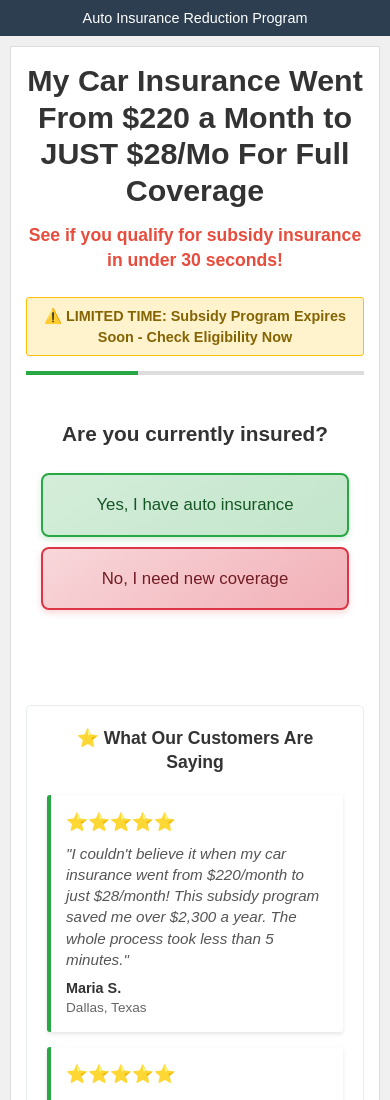
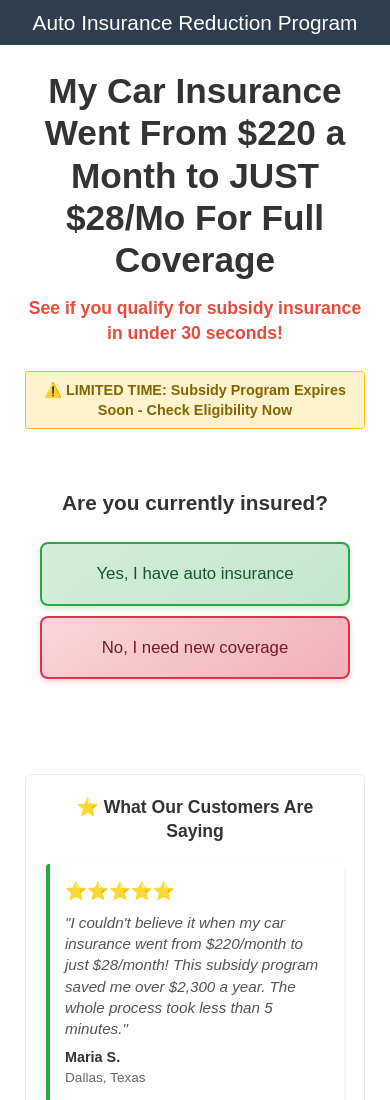
Before and after one commit to strikernr/ins, a plain HTML site: page auto/index.html in a window 390 px wide. Shown: the top 1100 px of the page. Drawn offline with Linux system fonts and the light colour scheme.

Commit message:
Add files via upload

```diff
--- a/auto/index.html
+++ b/auto/index.html
@@ -34,7 +34,7 @@
 
         body {
             font-family: Arial, sans-serif;
-            background: #f0f0f0;
+            background: white;
             min-height: 100vh;
             color: #333;
             line-height: 1.4;
@@ -49,7 +49,7 @@
             text-align: center;
             padding: 8px 0;
             width: 100%;
-            font-size: 0.9em;
+            font-size: 1.3em;
             font-weight: normal;
         }
 
@@ -59,7 +59,6 @@
             padding: 20px;
             background: white;
             margin-top: 20px;
-            border: 1px solid #ddd;
         }
 
         .header {
@@ -68,7 +67,7 @@
         }
 
         .header h1 {
-            font-size: 1.8em;
+            font-size: 2.1em;
             margin-bottom: 15px;
             color: #333;
             font-weight: bold;
@@ -399,7 +398,7 @@
             }
 
             .header h1 {
-                font-size: 1.9em;
+                font-size: 2.2em;
             }
 
             .question h2 {
@@ -433,10 +432,6 @@
         </div>
 
         <div class="quiz-container">
-            <div class="progress-bar">
-                <div class="progress-fill" id="progressFill"></div>
-            </div>
-
             <div class="question-container">
                 <!-- Question 1 -->
                 <div class="question active" id="q1">
@@ -697,14 +692,12 @@
             console.log('Going to question 2');
             document.getElementById('q1').classList.remove('active');
             document.getElementById('q2').classList.add('active');
-            document.getElementById('progressFill').style.width = '66%';
         }
 
         function goToQuestion3() {
             console.log('Going to question 3');
             document.getElementById('q2').classList.remove('active');
             document.getElementById('q3').classList.add('active');
-            document.getElementById('progressFill').style.width = '100%';
         }
 
         function finishQuiz(ageGroup) {
```
